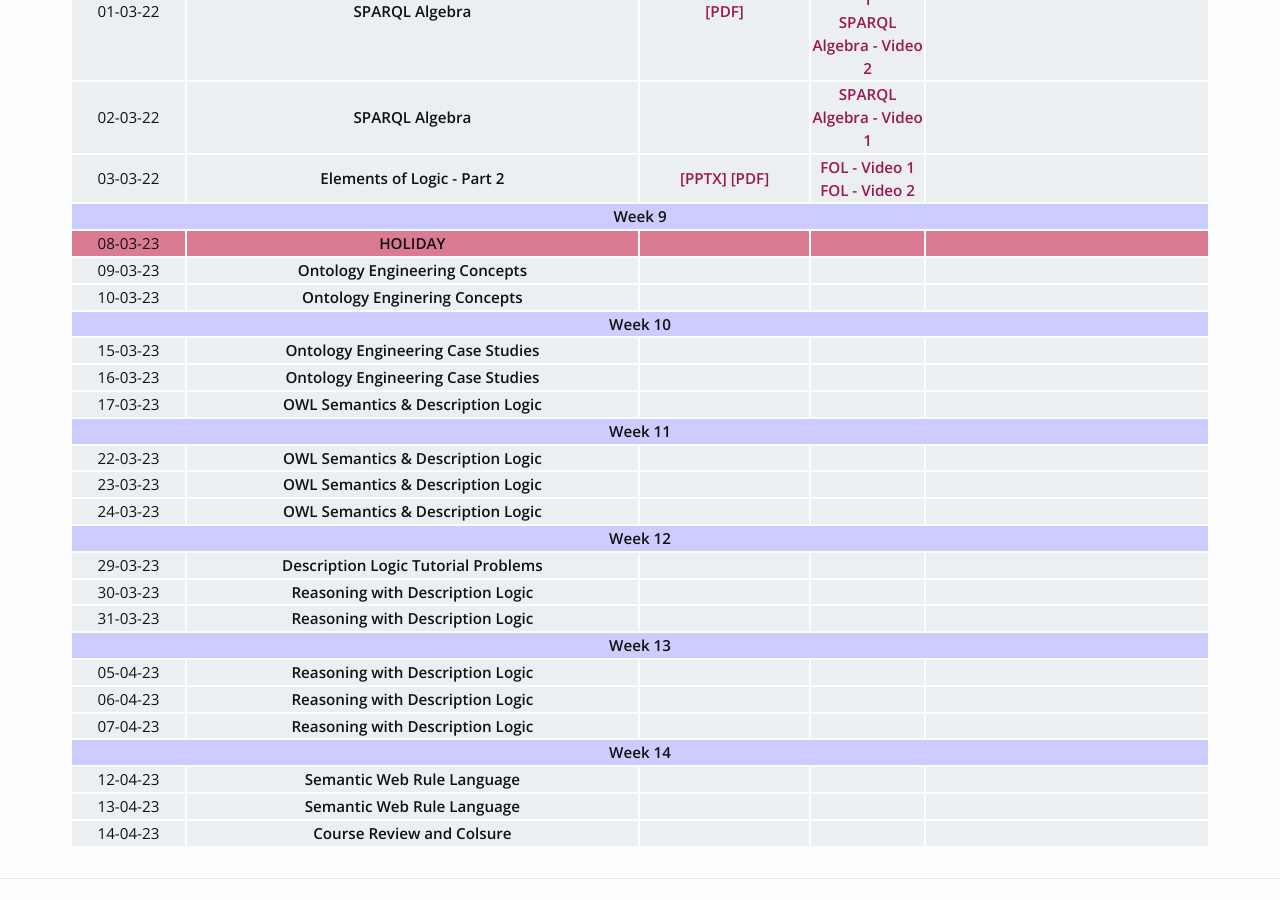
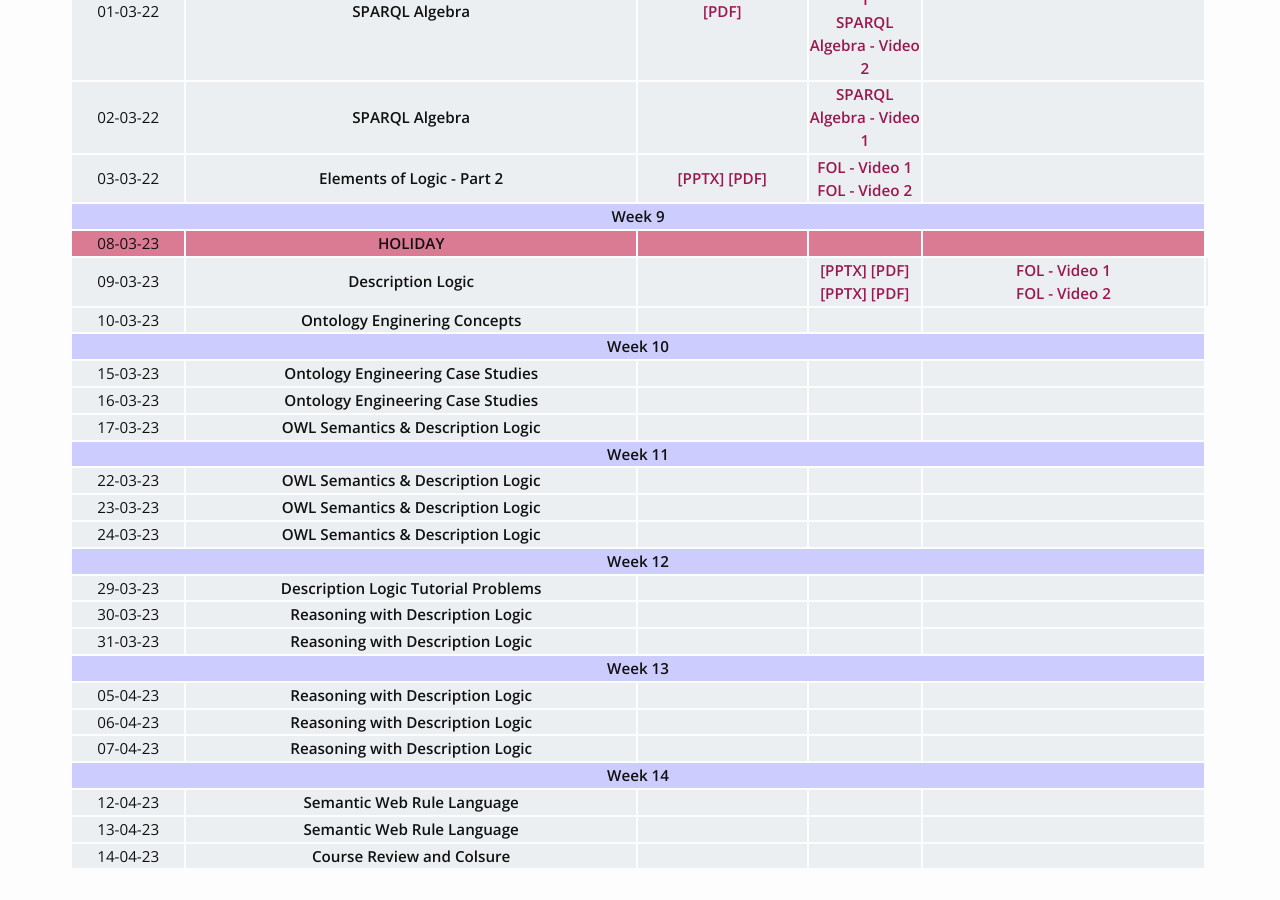
Before and after one commit to plaban/kmst-spring-2023, a Jekyll site: the page built from schedule.md, in a window 1280 px wide and 900 px high, scrolled down 1517 px. Built offline with Jekyll 4.4.1, drawn with Linux system fonts in a browser that asks for light colours; nearby versions of some CDN libraries.

Commit message:
Update schedule.html

```diff
--- a/_layouts/schedule.html
+++ b/_layouts/schedule.html
@@ -304,9 +304,21 @@ layout: default
 
         <tr bgcolor="#ECEFF1">
             <td align="center">09-03-23</td>
-            <td align="center"><b> Ontology Engineering Concepts</b></td>
-            <td align="center"></td>
-            <td align="center"></td>
+            <td align="center"><b>Description Logic</b></td>
+
+            <td align="center">
+		    <td align="center">
+		    <a href="https://tinyurl.com/2a2ykt8s" target="_blank"><b>[PPTX]</b></a>
+                    <a href="https://tinyurl.com/525vvcp7" target="_blank"><b>[PDF]</b></a><br>
+
+		    <a href="https://tinyurl.com/mktsjyfv" target="_blank"><b>[PPTX]</b></a>
+                    <a href="https://tinyurl.com/3t2xr2ju" target="_blank"><b>[PDF]</b></a>
+	    </td>
+
+            <td align="center">
+		    <a href="https://www.youtube.com/watch?v=71Ava-zuC-U" target="_blank"><b>FOL - Video 1</b></a><br>
+		    <a href="https://www.youtube.com/watch?v=2RCBhtOB3Bs" target="_blank"><b>FOL - Video 2</b></a><br>
+	    </td>
             <td align="center"></td>
         </tr>
 
```
